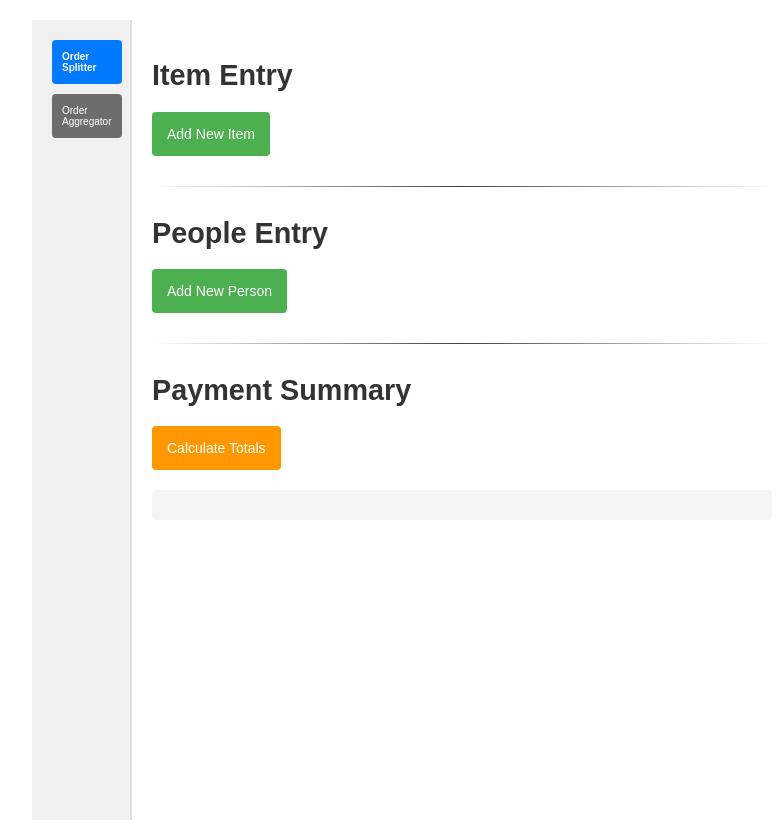
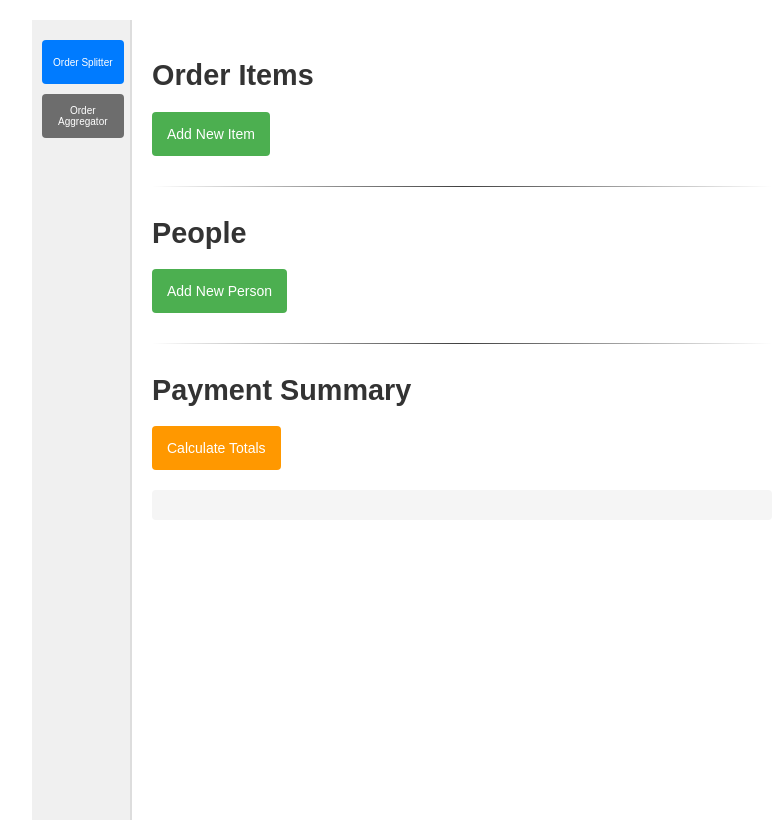
Before and after one commit to MohabAyman00/order-splitter, a plain HTML site: page index.html in a window 1280 px wide. Shown: the whole page, without its empty margins (228-1010 px from the left). Drawn offline with Linux system fonts and the light colour scheme.

Commit message:
fixing side panel buttons

```diff
--- a/index.html
+++ b/index.html
@@ -21,7 +21,7 @@
       <!-- Order Splitter Tab Content -->
       <div class="tab-content active" id="order-splitter">
         <div class="section">
-          <h1>Item Entry</h1>
+          <h1>Order Items</h1>
           <div id="items-container">
             <!-- Items will be added by JavaScript -->
           </div>
@@ -31,7 +31,7 @@
         <hr class="separator">
 
         <div class="section">
-          <h1>People Entry</h1>
+          <h1>People</h1>
           <div id="people-container">
             <!-- People will be added by JavaScript -->
           </div>
--- a/styles.css
+++ b/styles.css
@@ -196,6 +196,7 @@ button:hover {
   width: 100px;
   background-color: #f0f0f0;
   padding: 20px;
+  padding-left: 10px;
   border-right: 2px solid #ddd;
 }
 
@@ -210,7 +211,7 @@ button:hover {
   border: none;
   background: #6d6d6d;
   cursor: pointer;
-  text-align: left;
+  text-align: center;
   font-size: 10px;
   width: 120%;
   border-radius: 4px;
@@ -224,7 +225,6 @@ button:hover {
 .tab-btn.active {
   background-color: #007bff;
   color: white;
-  font-weight: bold;
 }
 
 .main-content {
```
